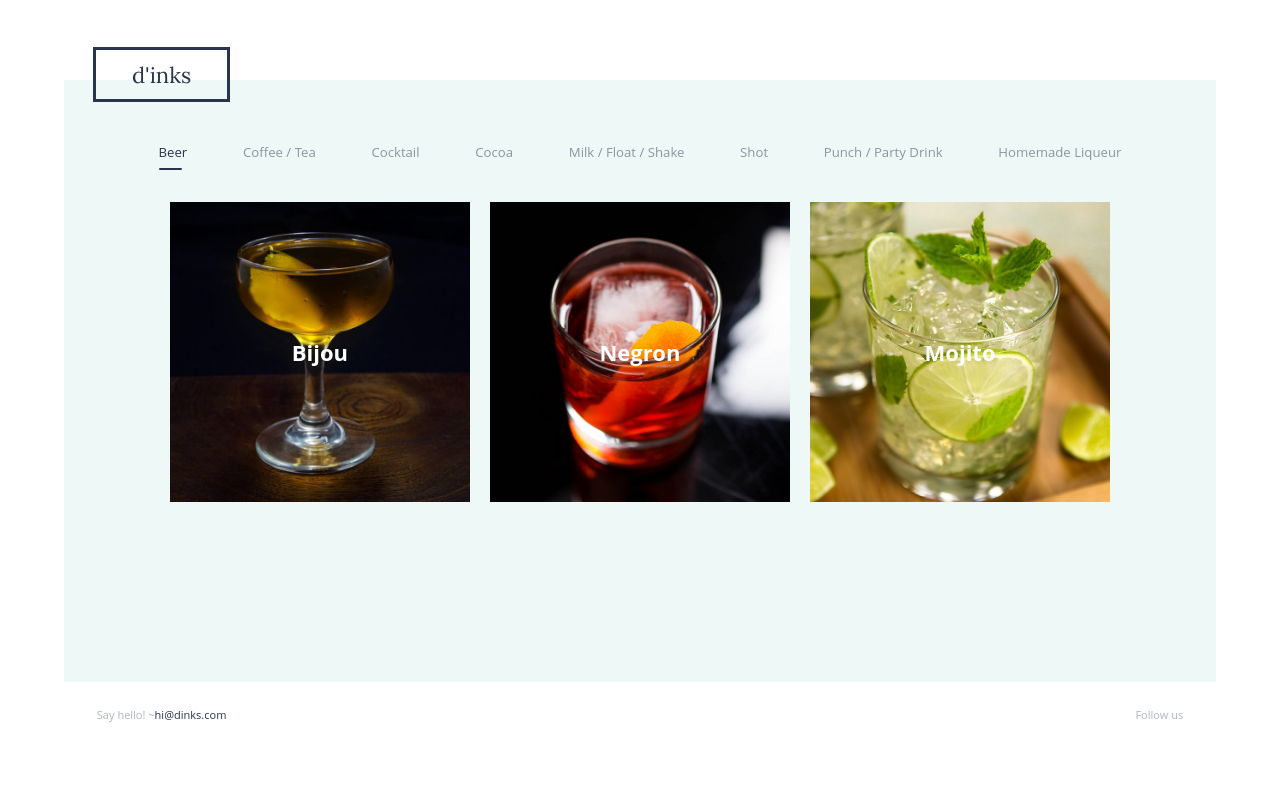
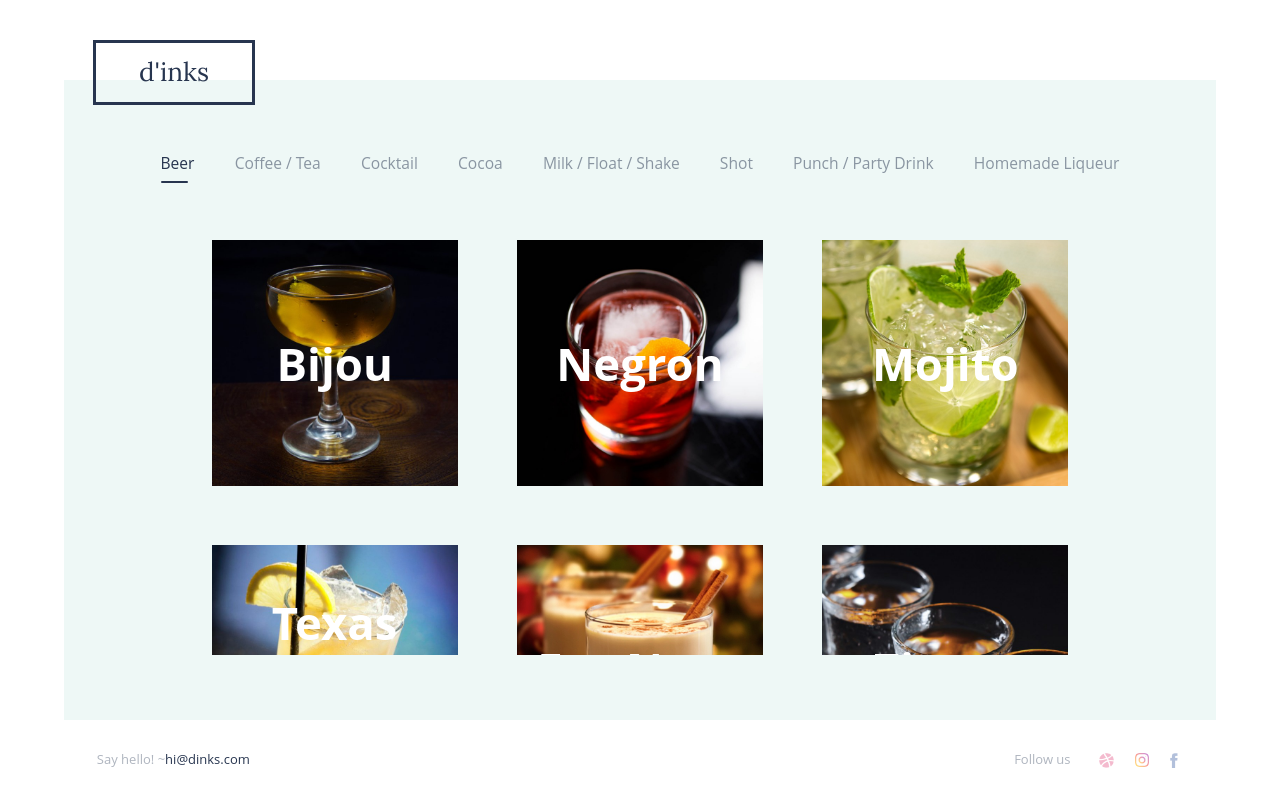
Before and after one commit to rkosak237/daftacademy-frontend_levelup-spring2019, a website built with webpack: page src/index.html in a window 1280 px wide. Built offline with nearby package versions, Linux system fonts and the light colour scheme.

Commit message:
Added icons, fixed few issues with RWD

```diff
--- a/src/index.html
+++ b/src/index.html
@@ -45,8 +45,7 @@
                     </div>
                     <div class="footer__social-media">
                         <p>Follow us</p>
-                        <div>
-
+                        <div id="socialMediaIcons" class="footer__icons-container">
                         </div>
                     </div>
                 </section>
--- a/src/index.js
+++ b/src/index.js
@@ -1,4 +1,5 @@
-import scripts from './js/scripts';
+import { appendDrinks, appendSMicons } from "./js/scripts";
 import './scss/styles.scss';
 
-scripts();
+appendDrinks();
+appendSMicons();
--- a/src/js/scripts.js
+++ b/src/js/scripts.js
@@ -1,3 +1,9 @@
+import dribble from '../assets/icons/dribble.png';
+import fb from "../assets/icons/fb.png";
+import instagram from "../assets/icons/instagram.png";
+
+
+//imgs
 import bijou from '../assets/bijou.jpg';
 import negroni from "../assets/negroni.jpg";
 import mojito from "../assets/mojito.jpg";
@@ -5,7 +11,7 @@ import rattlesnake from "../assets/rattlesnake.jpg";
 import eggnogg from "../assets/eggnogg.jpg";
 import zinger from "../assets/zinger.jpg";
 
-export default function() {
+export const appendDrinks = () => {
   const drinksArrays = [
     { name: "bijou", pathName: bijou },
     { name: "negron", pathName: negroni },
@@ -32,5 +38,23 @@ export default function() {
   return drinksArrays.map(item => {
     return appendImg(item.name, item.pathName)
   });
+}
+
+export const appendSMicons = () => {
+  const iconsPath = [
+    { name: 'dribble', pathName: dribble },
+    { name: 'instagram', pathName: instagram },
+    { name: 'fb', pathName: fb },
+  ];
+
+  const appendIcons = (name, path) => {
+    return document.getElementById("socialMediaIcons").innerHTML += `
+    <a href="#" class="footer__social-link"><img class="footer__icon" src=${path} alt=${name} /></a>
+    `;
+  }
+
+  return iconsPath.map(item => {
+    return appendIcons(item.name, item.pathName);
+  });
 
 }
--- a/src/scss/base/_config.scss
+++ b/src/scss/base/_config.scss
@@ -11,8 +11,12 @@ html {
     font-size: 13px;
     color: $font-color-primary;
 
-    @media (min-width: $tablet-landscape) and (max-width: $desktop-medium) {
+    @media (min-width: $tablet-landscape) and (max-width: $desktop-small) {
         font-size: 11px;
+    }
+
+    @media (min-width: $desktop-small) and (max-width: $desktop-medium) {
+        font-size: 13px;
     }
 
     @media (min-width: $desktop-big) {
--- a/src/scss/components/_footer.scss
+++ b/src/scss/components/_footer.scss
@@ -19,5 +19,26 @@
 
     &__social-media {
         display: flex;
+        justify-content: space-between;
+        width: 13rem;
+    }
+
+    &__icons-container {
+        display: flex;
+        justify-content: space-between;
+        width: 50%;
+
+    }
+
+    &__social-link {}
+
+    &__icon {
+        opacity: 0.5;
+        width: 60%;
+        transition: .5s ease-in-out;
+
+        &:hover {
+            opacity: 1;
+        }
     }
 }
--- a/src/scss/components/_grid.scss
+++ b/src/scss/components/_grid.scss
@@ -5,8 +5,17 @@
     flex-wrap: wrap;
     margin: 0 0 5rem 0;
 
-    @media (min-width: $tablet) and (max-width: $desktop-medium) {
-        height: 30rem;
+
+    @media (min-width: $tablet) and (max-width: $tablet-landscape) {
+        height: 51rem;
+    }
+
+    @media (min-width:$tablet-landscape) and (max-width: $desktop-small) {
+        height: 73rem;
+    }
+
+    @media (min-width:$desktop-small) and (max-width: $desktop-medium) {
+        height: 58vh;
     }
 
     @media (min-width: $desktop-big) {
@@ -35,19 +44,14 @@
             opacity: 0.5;
         }
 
-        @media (min-width: $tablet) and (max-width: $tablet-landscape) {
+        @media (min-width: $tablet) and (max-width: $desktop-small) {
             margin: 3%;
-            width: 27%
+            width: 43%;
         }
 
-        @media (min-width: $tablet-landscape) and (max-width: $desktop-big) {
-            margin: 1%;
-            width: 30.5%;
-        }
-
-        @media (min-width: $desktop-2k) {
-            margin: 1%;
-            width: 30.5%;
+        @media (min-width: $desktop-small) {
+            margin: 3%;
+            width: 25%;
         }
     }
 
@@ -61,12 +65,20 @@
         text-align: center;
         line-height: 2;
         color: $font-color-secondary;
-        font-size: 2rem;
+        font-size: 3rem;
         font-weight: bold;
         position: absolute;
         transition: .5s ease-in-out;
 
-        @media all and (min-width: $desktop-big) {
+        @media (min-width: $tablet-landscape) and (max-width: $desktop-small) {
+            font-size: 3.5rem;
+        }
+
+        @media (min-width: $desktop-medium) and (max-width: $desktop-big) {
+            font-size: 4rem;
+        }
+
+        @media all and (min-width: $desktop-2k) {
             font-size: 2.8rem;
         }
 
--- a/src/scss/containers/_container.scss
+++ b/src/scss/containers/_container.scss
@@ -22,17 +22,18 @@
 .container__content {
     display: flex;
     flex-direction: column;
+    overflow: hidden;
+
+    @media all and (min-width: $tablet) and (max-width: $tablet-landscape) {
+        width: 90%;
+    }
 
     @media all and (min-width: $desktop-small) and (max-width: $desktop-medium) {
-        display: flex;
 
         width: 90%;
     }
 
     @media all and (min-width: $desktop-big) {
-        display: flex;
-
         width: 73%;
-        overflow: hidden;
     }
 }
```
Also changed, not shown: src/scss/base/_media-queries.scss (+0 -40 lines), src/scss/components/_header.scss (+1 -7 lines), src/assets/icons/dribble.png (added), src/assets/icons/dribble.svg (deleted), src/assets/icons/fb.png (added), src/assets/icons/fb.svg (deleted), src/assets/icons/instagram.png (added), src/assets/icons/instagram.svg (deleted).
